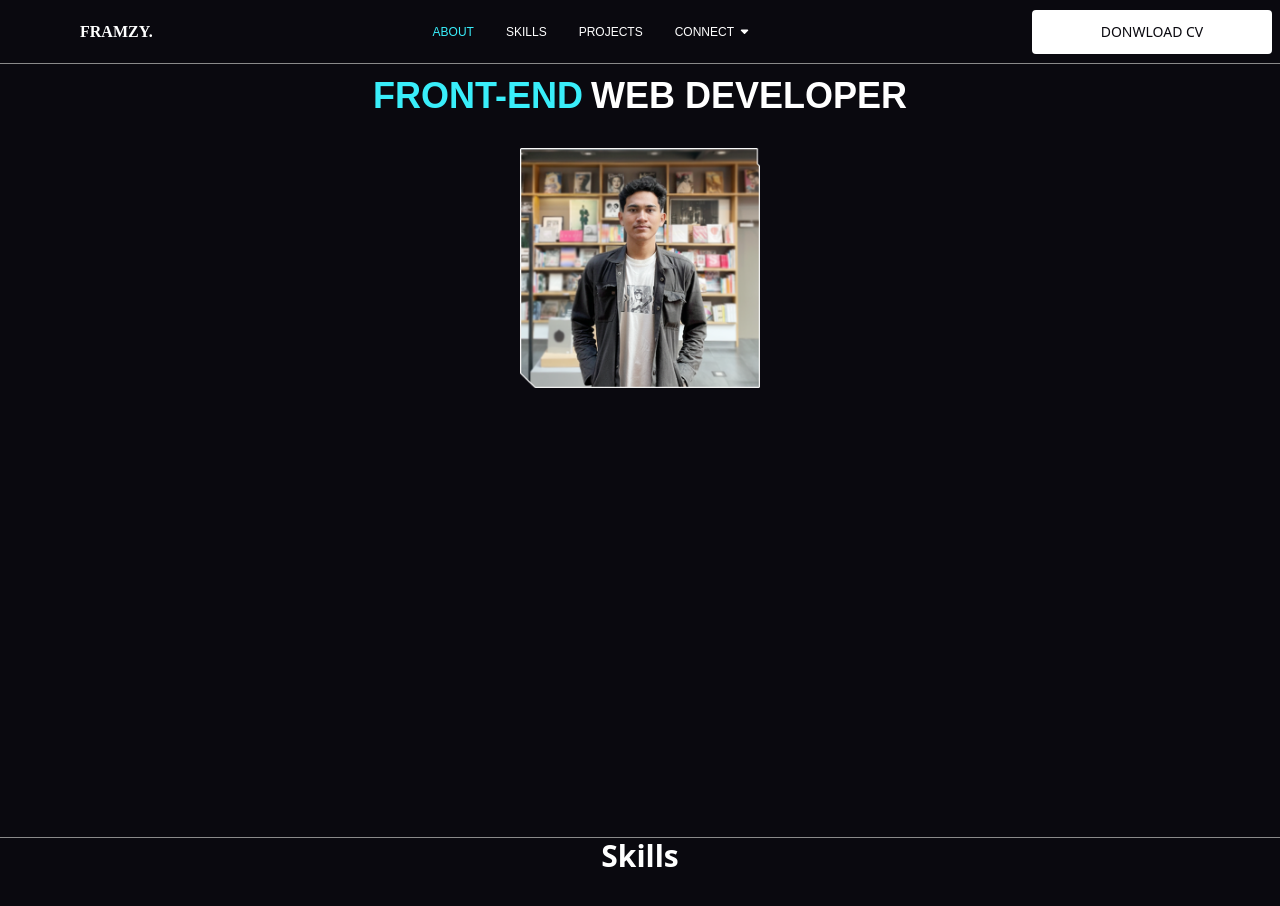
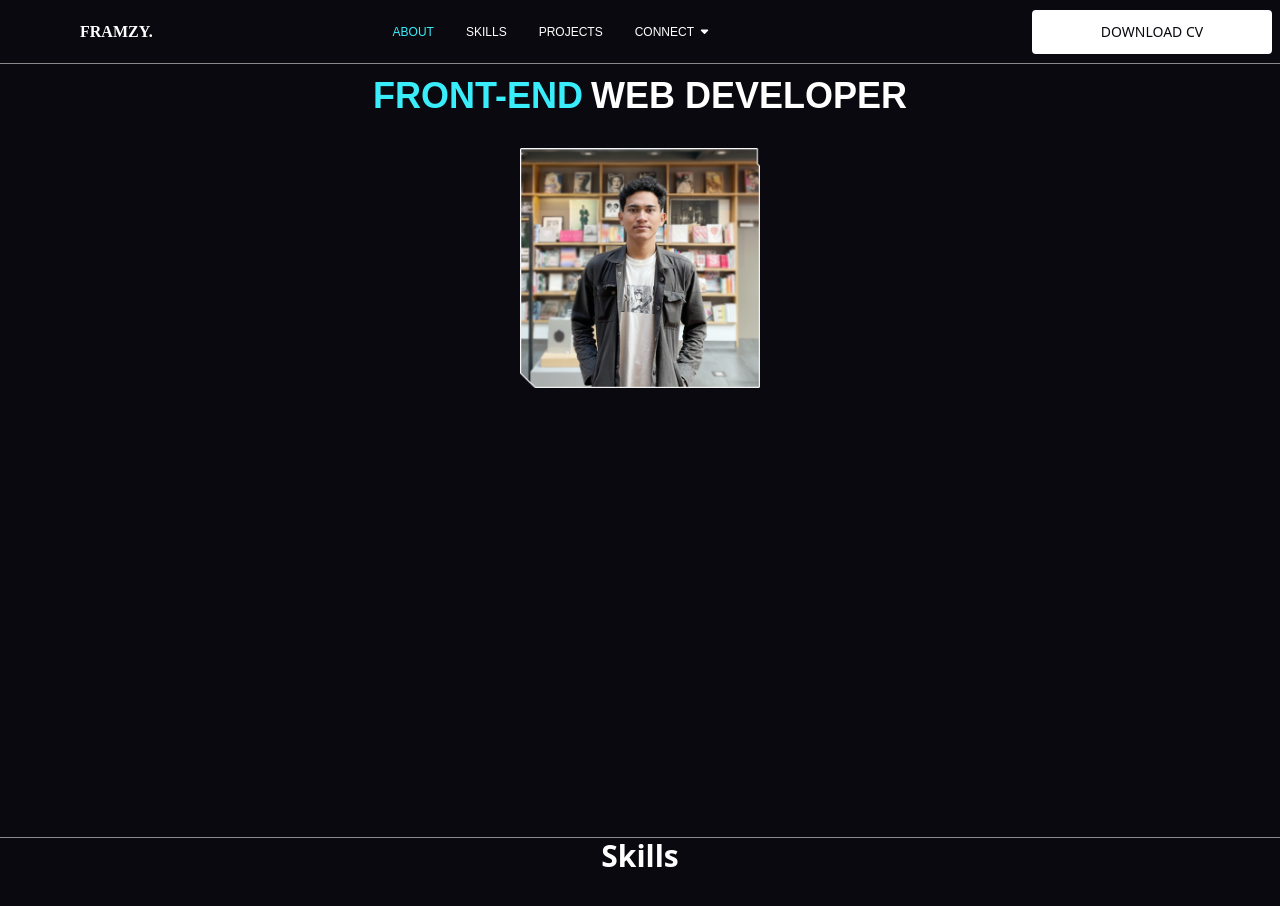
Before and after one commit to Framzy/Web-Portofolio-Profile, a React (Vite) app: page / in a window 1280 px wide. Shown: the top 906 px of the page. Before the commit the page ends 876 px from the top, so only its background shows below. Built offline with nearby package versions, Linux system fonts and the light colour scheme.

Commit message:
update button section

```diff
--- a/src/components/Content.tsx
+++ b/src/components/Content.tsx
@@ -1,13 +1,16 @@
+// src/components/Content.tsx
 import About from "./content/About";
 import Skills from "./content/Skills";
+import { useOutletContext } from "react-router-dom";
+import type { OutletContextValue } from "../types/sections";
 
 export default function Content() {
+  const { refs } = useOutletContext<OutletContextValue>();
+
   return (
-    <>
-      <div className=" h-screen">
-        <About />
-        <Skills />
-      </div>
-    </>
+    <div className=" h-screen">
+      <About sectionRef={refs.about} />
+      <Skills sectionRef={refs.skill} />
+    </div>
   );
 }
--- a/src/components/Layout.tsx
+++ b/src/components/Layout.tsx
@@ -1,15 +1,31 @@
+// src/components/Layout.tsx
+import { useRef } from "react";
 import { Outlet } from "react-router-dom";
 import Navbar from "./navbar/Navbar";
+import type {
+  SectionsRefs,
+  Section,
+  OutletContextValue,
+} from "../types/sections";
 
-function Layout() {
+export default function Layout() {
+  const refs: SectionsRefs = {
+    about: useRef<HTMLDivElement | null>(null),
+    skill: useRef<HTMLDivElement | null>(null),
+    project: useRef<HTMLDivElement | null>(null),
+  };
+
+  const goTo = (section: Section) => {
+    refs[section].current?.scrollIntoView({
+      behavior: "smooth",
+      block: "start",
+    });
+  };
+
   return (
     <>
-      <main>
-        <Navbar />
-        <Outlet />
-      </main>
+      <Navbar goTo={goTo} />
+      <Outlet context={{ refs, goTo } as OutletContextValue} />
     </>
   );
 }
-
-export default Layout;
--- a/src/components/content/About.tsx
+++ b/src/components/content/About.tsx
@@ -1,8 +1,14 @@
-function About() {
+import type { RefObject } from "react";
+
+type Props = {
+  sectionRef: RefObject<HTMLDivElement | null>;
+};
+
+export default function About({ sectionRef }: Props) {
   return (
     <>
-      <section className="h-11/12 box-border">
-        <div className="flex flex-row justify-center gap-2 font-manrope font-bold text-4xl p-3">
+      <section ref={sectionRef} className="h-11/12 ">
+        <div className="flex flex-row justify-center gap-2 font-manrope font-bold text-4xl p-3 box-border">
           <p className="text-[#39EEFA]">FRONT-END </p>
           <p className="text-white"> WEB DEVELOPER</p>
         </div>
@@ -15,5 +21,3 @@ function About() {
     </>
   );
 }
-
-export default About;
--- a/src/components/content/Skills.tsx
+++ b/src/components/content/Skills.tsx
@@ -1,7 +1,16 @@
-export default function Skills() {
+import type { RefObject } from "react";
+
+type Props = {
+  sectionRef: RefObject<HTMLDivElement | null>;
+};
+
+export default function Skills({ sectionRef }: Props) {
   return (
     <>
-      <section className="mt-10 border-t border-[#8A8A8A]">
+      <section
+        ref={sectionRef}
+        className="h-screen mt-10 border-t border-[#8A8A8A]"
+      >
         <h1 className="text-3xl text-center font-bold text-white">Skills</h1>
       </section>
     </>
--- a/src/components/navbar/Navbar.tsx
+++ b/src/components/navbar/Navbar.tsx
@@ -1,49 +1,38 @@
 import { FontAwesomeIcon } from "@fortawesome/react-fontawesome";
-import { useRef } from "react";
+import type { Section } from "../../types/sections";
 
-export default function Navbar() {
-  const secRef = useRef<HTMLDivElement | null>(null);
-
-  const goTo = (section: string) => {
-    secRef.current = section;
-    secRef.current?.scrollIntoView({ behavior: "smooth" });
+type Props = {
+  goTo: (section: Section) => void;
 };
 
+export default function Navbar({ goTo }: Props) {
   return (
-    <>
-      <nav className="bg-[#0A090F] flex justify-between items-center h-16 border-b border-[#8A8A8A] sticky top-0">
+    <nav className="bg-[#0A090F] flex justify-between items-center h-16 border-b border-[#8A8A8A] sticky top-0 z-1">
       <h1 className="text-white font-bold font-vollkorn ml-20">FRAMZY.</h1>
-        <ul className="text-white flex gap-8 font-manrope text-[12px]">
+
+      <ul className="text-white flex gap-8 font-manrope text-[12px] mr-20">
         <li className="text-[#39EEFA]">
-            <button type="button" onClick={() => goTo("about")}>
-              ABOUT
-            </button>
+          <button onClick={() => goTo("about")}>ABOUT</button>
         </li>
         <li>
-            <button type="button" onClick={() => goTo("skill")}>
-              SKILLS
-            </button>
+          <button onClick={() => goTo("skill")}>SKILLS</button>
         </li>
         <li>
-            <button type="button" onClick={() => goTo("project")}>
-              PROJECTS
-            </button>
+          <button onClick={() => goTo("project")}>PROJECTS</button>
         </li>
         <li>
           <button>
-              <p>
             CONNECT <FontAwesomeIcon icon={["fas", "caret-down"]} />
-              </p>
           </button>
         </li>
       </ul>
+
       <button
         type="button"
-          className="bg-white text-[#0A090F] font-medium text-sm h-11 w-60 mr-2 rounded cursor-pointer hover:bg-[#39EEFA] "
+        className="bg-white text-[#0A090F] font-medium text-sm h-11 w-60 mr-2 rounded hover:bg-[#39EEFA]"
       >
-          DONWLOAD CV
+        DOWNLOAD CV
       </button>
     </nav>
-    </>
   );
 }
--- /dev/null
+++ b/src/types/sections.ts
@@ -0,0 +1,11 @@
+// src/types/sections.ts
+import type { RefObject } from "react";
+
+export type Section = "about" | "skill" | "project";
+
+export type SectionsRefs = Record<Section, RefObject<HTMLDivElement | null>>;
+
+export type OutletContextValue = {
+  refs: SectionsRefs;
+  goTo: (section: Section) => void;
+};
```
Lines whose indentation alone changed are shown as unchanged.
